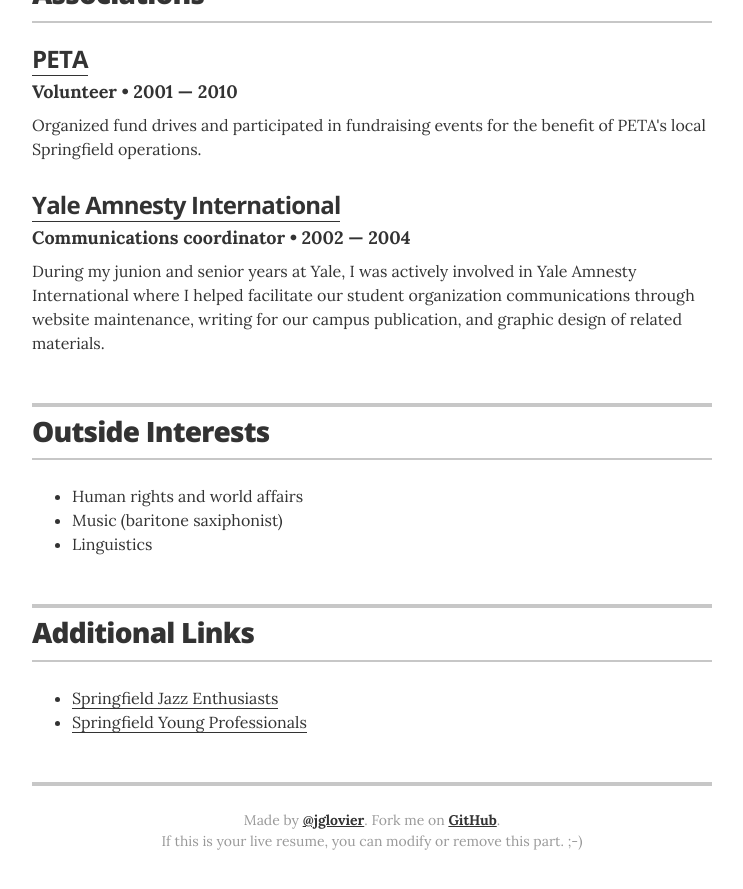
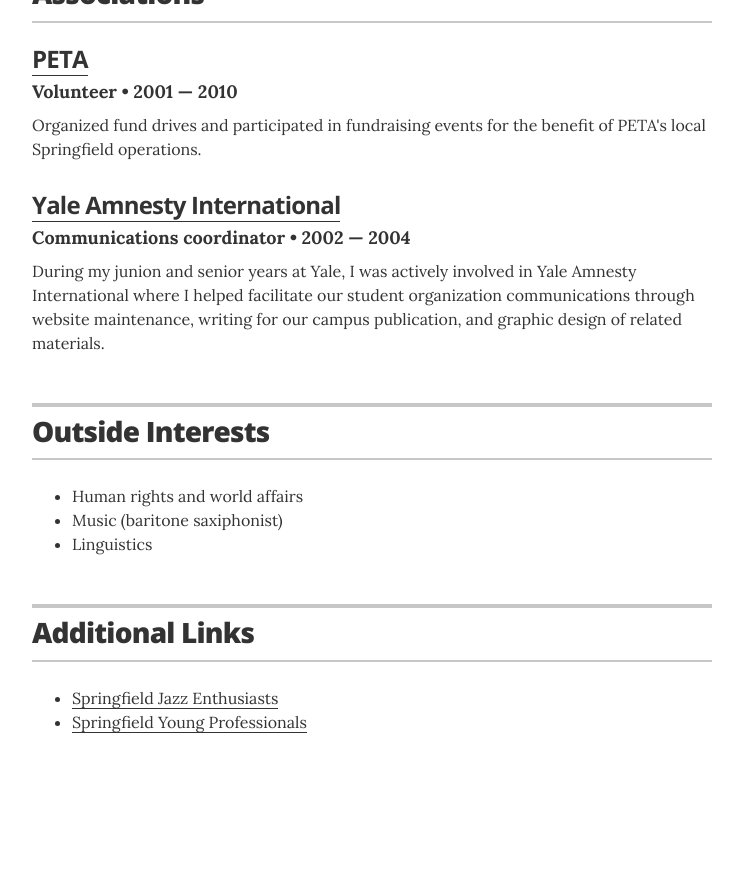
Before and after one commit to hasifuzir/hasifuzir.github.io, a Jekyll site: the page built from index.html, in a window 1280 px wide and 900 px high, scrolled down 2592 px. Shown: the top 889 px of the window, without its empty margins (268-1011 px from the left). Built offline with Jekyll 4.4.1, drawn with Linux system fonts in a browser that asks for light colours; after the commit the page ends 3374 px from its top, so only the background shows below that.

Commit message:
Footer edit

```diff
--- a/_layouts/resume.html
+++ b/_layouts/resume.html
@@ -231,10 +231,12 @@
       <!-- end Print Social Links -->
       {% endif %}
 
+      <!--
       <footer class="page-footer">
-        <p class="footer-line">Made by <a href="http://twitter.com/jglovier">@jglovier</a>. Fork me on <a href="https://github.com/jglovier/resume-template">GitHub</a>.</p>
-        <p class="footer-line">If this is your live resume, you can modify or remove this part. ;-)</p>
+        <p class="footer-line">Hasif Uzir</p>
+        <p class="footer-line"></p>
       </footer>
+      -->
 
     </div>
 
```
